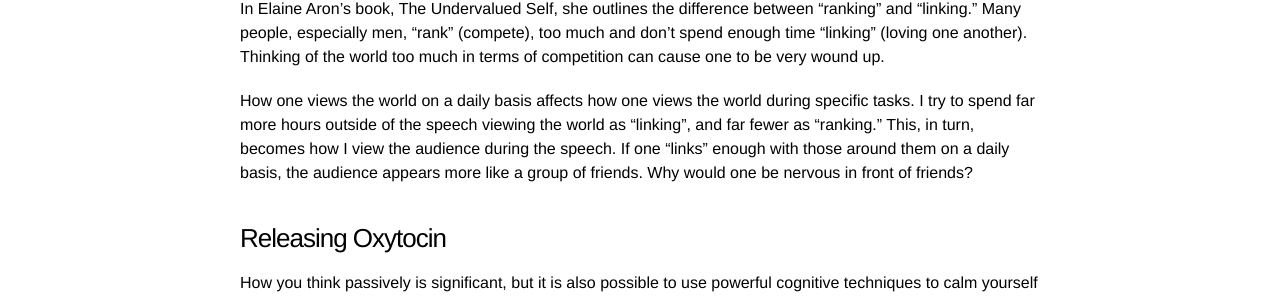
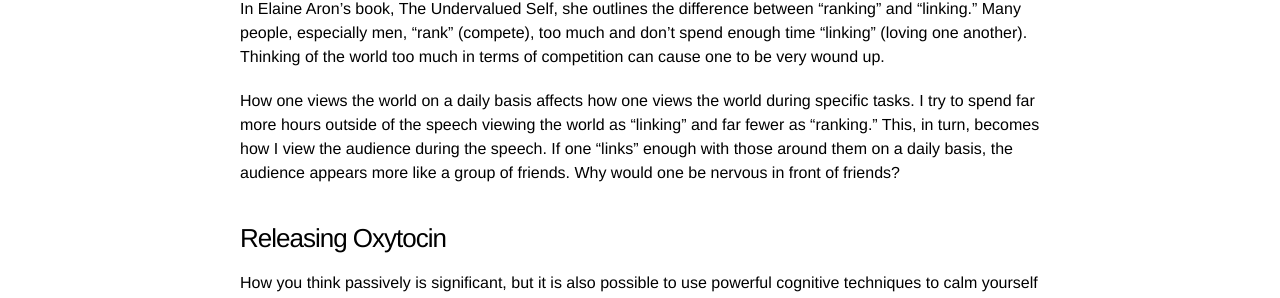
Before and after one commit to alitoiu/alitoiu.github.io, a Jekyll site: the page built from _posts/2015-03-26-Public-Speaking.markdown, in a window 1280 px wide. Shown: the part 521-819 px from the top of the page. Built offline with Jekyll 4.4.1, drawn with Linux system fonts in a browser that asks for light colours.

Commit message:
removed comma

```diff
--- a/_posts/2015-03-26-Public-Speaking.markdown
+++ b/_posts/2015-03-26-Public-Speaking.markdown
@@ -12,7 +12,7 @@ An important reason why public speaking can be very stressful is a skewed world
 
 In Elaine Aron's book, The Undervalued Self, she outlines the difference between "ranking" and "linking." Many people, especially men, "rank" (compete), too much and don't spend enough time "linking" (loving one another). Thinking of the world too much in terms of competition can cause one to be very wound up.
 
-How one views the world on a daily basis affects how one views the world during specific tasks. I try to spend far more hours outside of the speech viewing the world as "linking", and far fewer as "ranking." This, in turn, becomes how I view the audience during the speech. If one "links" enough with those around them on a daily basis, the audience appears more like a group of friends. Why would one be nervous in front of friends?
+How one views the world on a daily basis affects how one views the world during specific tasks. I try to spend far more hours outside of the speech viewing the world as "linking" and far fewer as "ranking." This, in turn, becomes how I view the audience during the speech. If one "links" enough with those around them on a daily basis, the audience appears more like a group of friends. Why would one be nervous in front of friends?
 
 ### Releasing Oxytocin
 
```
